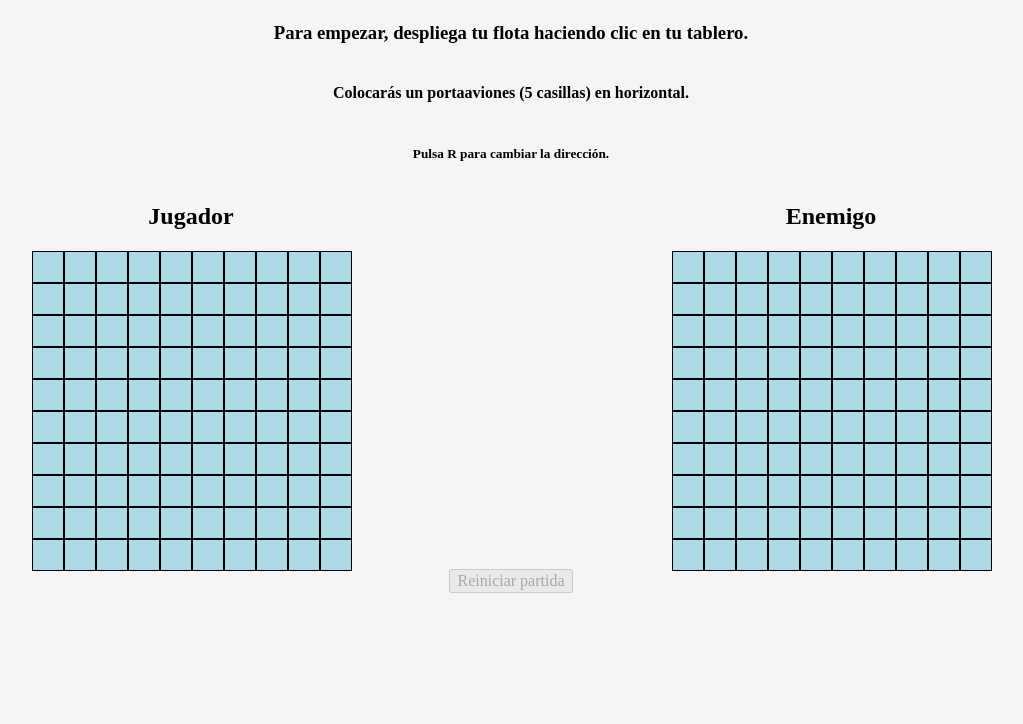
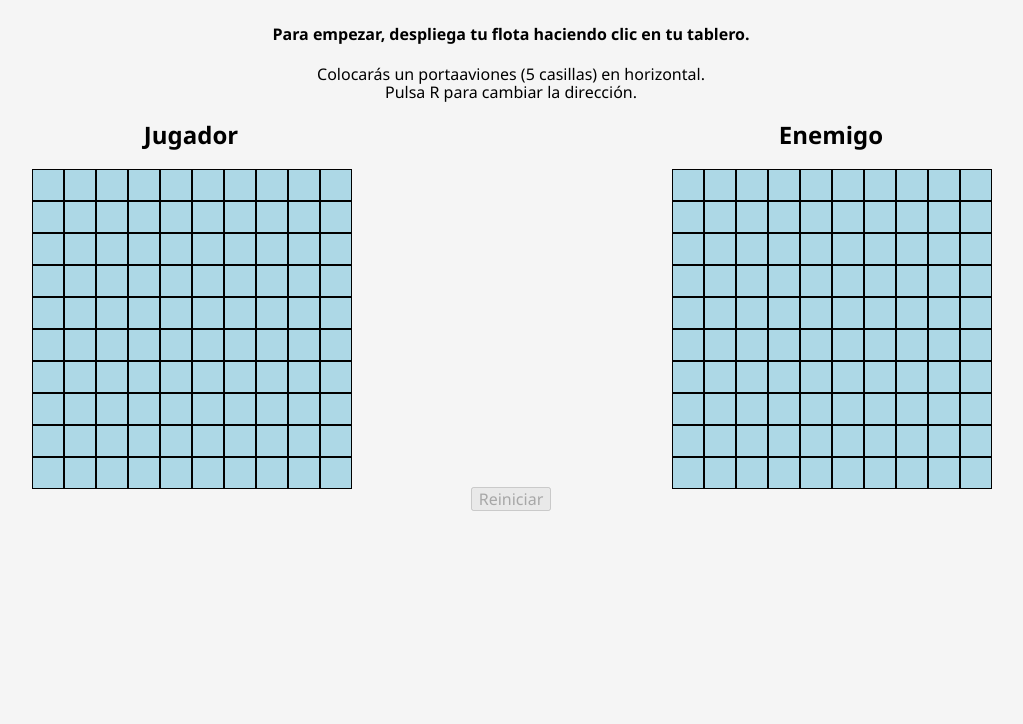
Before and after one commit to pedromorenovillar/battleship, a website with bundled scripts: page public/index.html in a window 1280 px wide. Shown: the part 76-800 px from the top of the page, without its empty margins (129-1152 px from the left). Built offline with nearby package versions, Linux system fonts and the light colour scheme.

Commit message:
style(ui): introduce new font family

```diff
--- a/public/index.html
+++ b/public/index.html
@@ -21,7 +21,7 @@
       </div>
     </div>
     <div class="controls">
-      <button type="button" id="reset-btn">Reiniciar partida</button>
+      <button type="button" id="reset-btn">Reiniciar</button>
     </div>
     <script type="module" src="./index.js"></script>
   </body>
--- a/public/index.js
+++ b/public/index.js
@@ -151,11 +151,11 @@ function placeShips(e) {
 }
 
 function renderInitialInfo() {
-  const infoHeader = document.createElement("h3");
+  const infoHeader = document.createElement("h4");
   infoHeader.textContent = `Para empezar, despliega tu flota haciendo clic en tu tablero.`;
   infoMsg.appendChild(infoHeader);
-  const directionInfo = document.createElement("h4");
-  const directionChange = document.createElement("h5");
+  const directionInfo = document.createElement("div");
+  const directionChange = document.createElement("div");
   directionChange.textContent = `Pulsa R para cambiar la dirección.`;
 
   directionInfo.textContent = `Colocarás un ${fleet[currentShipIndex].name} (${fleet[currentShipIndex].length} casillas) en ${currentDirection}.`;
--- a/public/styles.css
+++ b/public/styles.css
@@ -1,5 +1,6 @@
 body {
   background-color: whitesmoke;
+  font-family:'Segoe UI', Tahoma, Geneva, Verdana, sans-serif
 }
 h1,
 h2,
```
